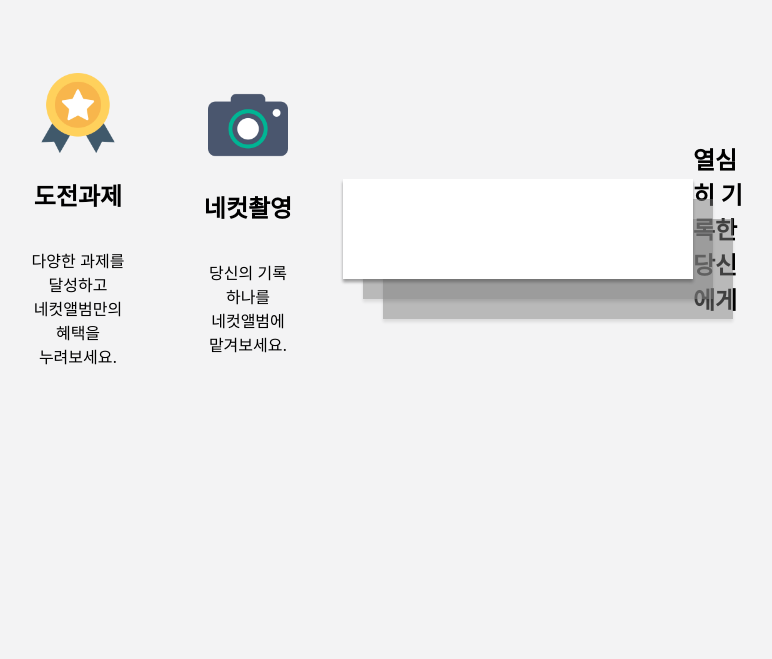
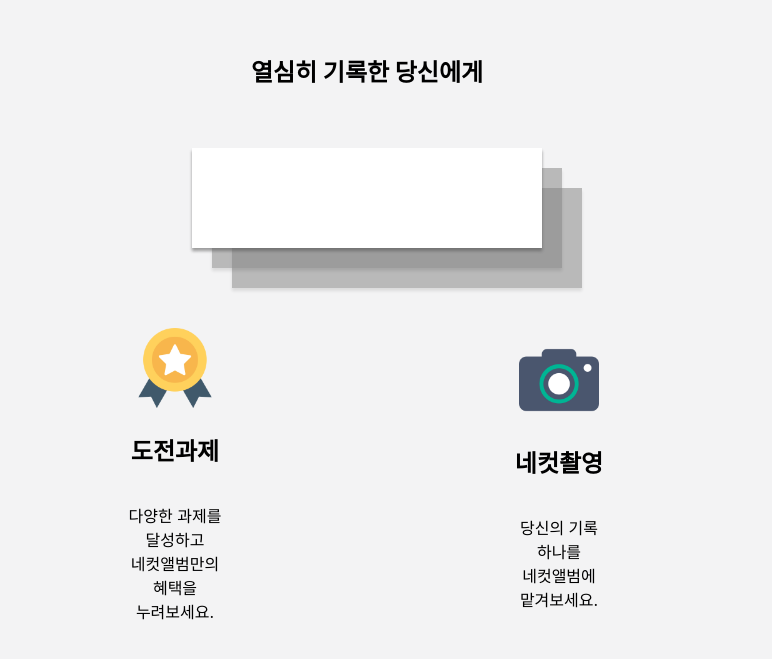
Before and after one commit to Step3-kakao-tech-campus/Team2_FE, a React (Create React App) app: page / in a window 1280 px wide. Shown: the part 1408-2067 px from the top of the page, without its empty margins (273-1045 px from the left). Before the commit the page ends 1962 px from the top, so only its background shows below. Built offline with nearby package versions, Linux system fonts and the light colour scheme; what y-websocket would draw is missing.

Commit message:
refactor: 조금더 재활용성을 높일 수 있도록 변경

```diff
--- a/src/common/atoms/Container.scss
+++ b/src/common/atoms/Container.scss
@@ -25,21 +25,28 @@
 .container {
     display: flex;
     align-items: center;
-    justify-content: space-between;
-    flex-direction: column;
     @include mobile {
         width: 100%;
-        padding: 50px 0;
+        flex-direction: column;
     }
     @include desktop {
         width: 768px;
         margin: 0 auto;
-        padding: 130px 0;
-        &.intro {
+        flex-direction: row;
+    }
+    &.intro {
+        justify-content: space-between;
+        @include mobile {
+            padding: 50px 0;
+        }
+        @include desktop {
+            padding: 130px 0;
             &:nth-child(even) {
                 flex-direction: row-reverse;
             }
-            flex-direction: row;
+            &.bottom {
+                flex-direction: column;
+            }
         }
     }
 }
```
